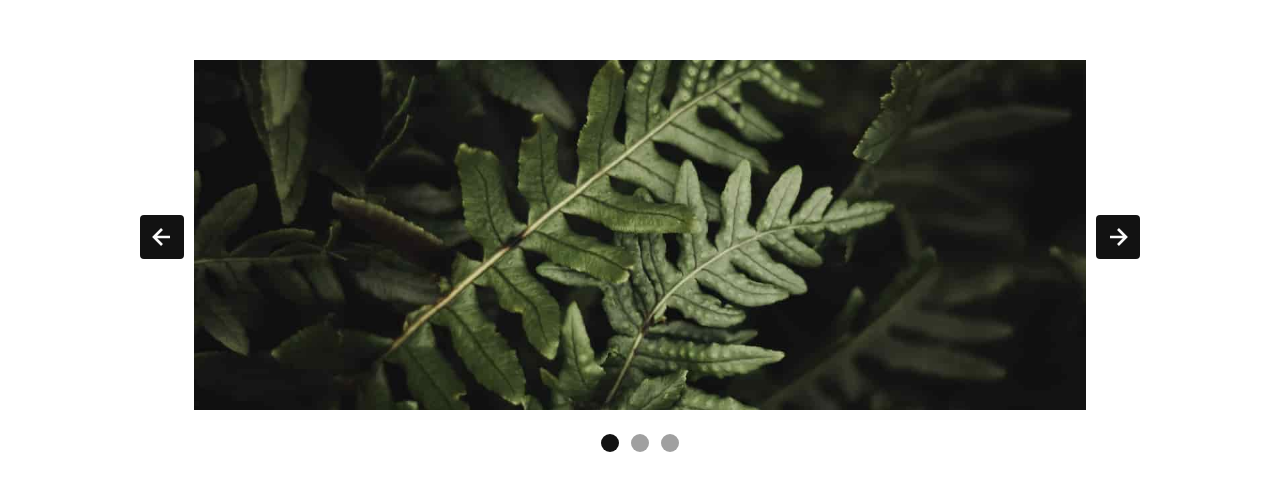
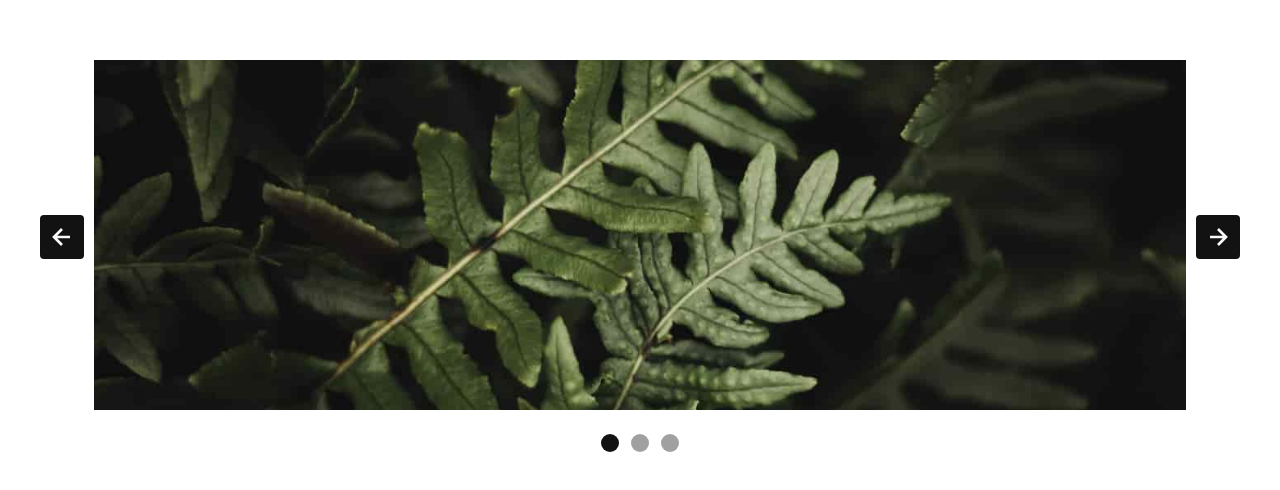
Before and after one commit to munozrc/basic-slider, a website built with Vite: page index.html in a window 1280 px wide. Shown: the part 134-624 px from the top of the page. Built offline with nearby package versions, Linux system fonts and the light colour scheme.

Commit message:
fix: Add width to main element

```diff
--- a/src/style.css
+++ b/src/style.css
@@ -21,7 +21,7 @@ body {
 main {
   width: 100%;
   height: fit-content;
-  max-width: 1000px;
+  max-width: 1200px;
 }
 
 img {
```
